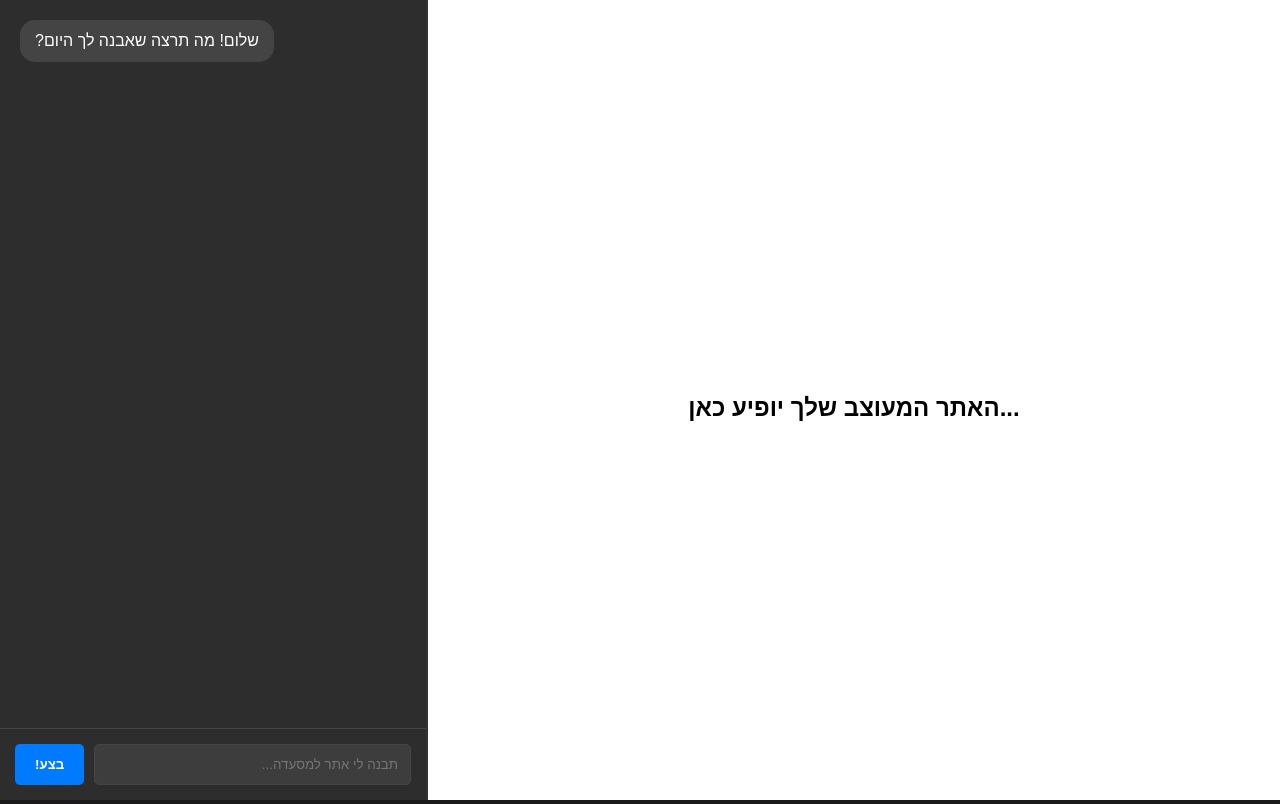
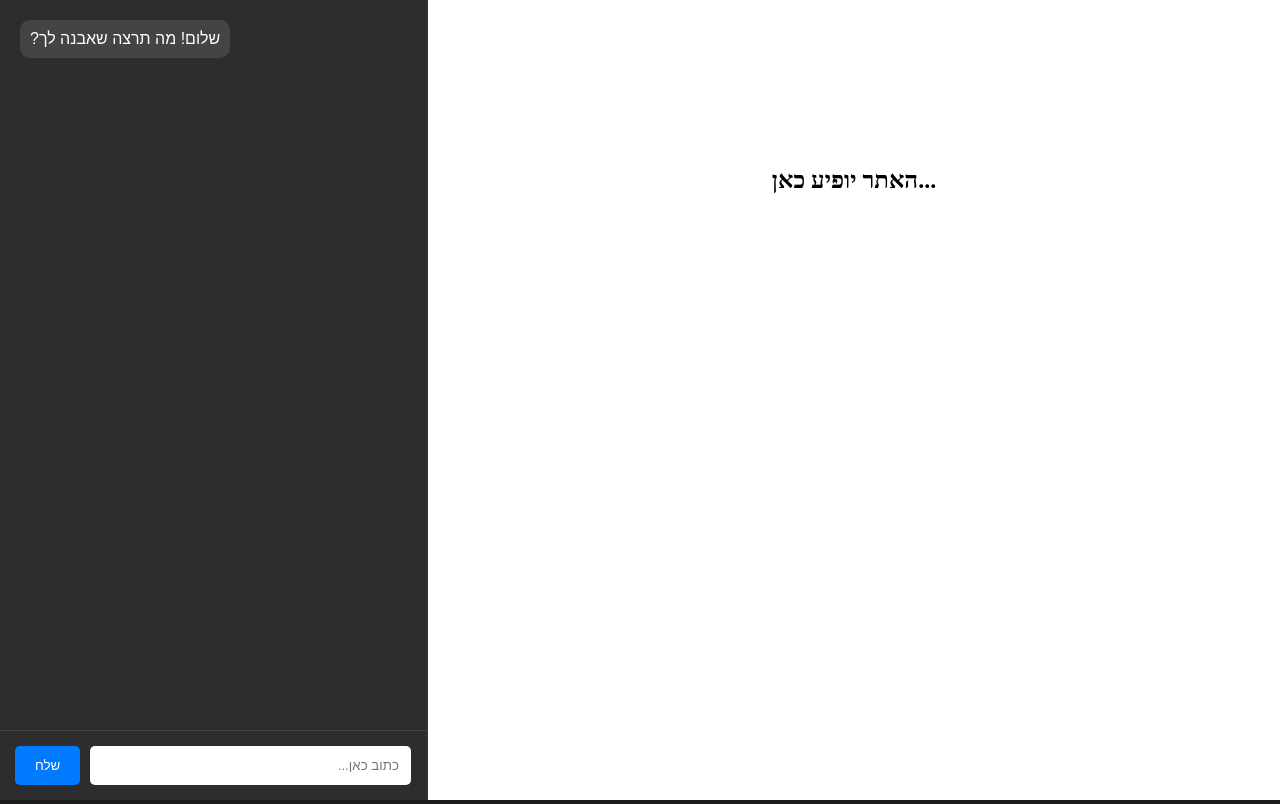
Before and after one commit to SmartAgentIL/smart-agent-site, a website: page index.html in a window 1280 px wide. Drawn offline with Linux system fonts and the light colour scheme.

Commit message:
Update index.html

```diff
--- a/index.html
+++ b/index.html
@@ -2,31 +2,30 @@
 <html lang="he" dir="rtl">
 <head>
     <meta charset="UTF-8">
-    <meta name="viewport" content="width=device-width, initial-scale=1.0">
     <title>סוכן AI - בונה אתרים</title>
     <style>
-        body { margin: 0; display: flex; height: 100vh; font-family: sans-serif; overflow: hidden; background: #1a1a1a; color: white; }
-        #preview-side { flex: 2; background: #fff; border-left: 2px solid #333; position: relative; }
+        body { margin: 0; display: flex; height: 100vh; font-family: sans-serif; background: #1a1a1a; color: white; }
+        #preview-side { flex: 2; background: #fff; border-left: 2px solid #333; }
         #chat-side { flex: 1; display: flex; flex-direction: column; background: #2d2d2d; min-width: 350px; }
         #messages { flex: 1; overflow-y: auto; padding: 20px; display: flex; flex-direction: column; gap: 10px; }
-        #input-area { padding: 15px; border-top: 1px solid #444; display: flex; gap: 10px; background: #2d2d2d; }
-        input { flex: 1; padding: 12px; border-radius: 5px; border: 1px solid #444; background: #3d3d3d; color: white; outline: none; }
-        button { padding: 10px 20px; background: #007bff; color: white; border: none; border-radius: 5px; cursor: pointer; font-weight: bold; }
+        #input-area { padding: 15px; border-top: 1px solid #444; display: flex; gap: 10px; }
+        input { flex: 1; padding: 12px; border-radius: 5px; border: none; }
+        button { padding: 10px 20px; background: #007bff; color: white; border: none; border-radius: 5px; cursor: pointer; }
         iframe { width: 100%; height: 100%; border: none; background: white; }
-        .msg { padding: 10px 15px; border-radius: 15px; max-width: 85%; line-height: 1.4; }
+        .msg { padding: 10px; border-radius: 10px; max-width: 80%; }
         .user { background: #007bff; align-self: flex-start; }
         .bot { background: #444; align-self: flex-end; }
     </style>
 </head>
 <body>
     <div id="preview-side">
-        <iframe id="display-frame" srcdoc="<div style='display:flex;justify-content:center;align-items:center;height:100vh;font-family:sans-serif;'><h2>האתר המעוצב שלך יופיע כאן...</h2></div>"></iframe>
+        <iframe id="display-frame" srcdoc="<h2 style='text-align:center;margin-top:20%;color:black'>האתר יופיע כאן...</h2>"></iframe>
     </div>
     <div id="chat-side">
-        <div id="messages"><div class="msg bot">שלום! מה תרצה שאבנה לך היום?</div></div>
+        <div id="messages"><div class="msg bot">שלום! מה תרצה שאבנה לך?</div></div>
         <div id="input-area">
-            <input type="text" id="user-task" placeholder="תבנה לי אתר למסעדה..." onkeypress="if(event.key==='Enter') executeTask()">
-            <button onclick="executeTask()">בצע!</button>
+            <input type="text" id="user-task" placeholder="כתוב כאן...">
+            <button onclick="executeTask()">שלח</button>
         </div>
     </div>
     <script>
@@ -37,7 +36,6 @@
             if(!task) return;
             addMessage(task, 'user');
             input.value = '';
-            const loadingMsg = addMessage('מעבד בקשה...', 'bot');
             try {
                 const response = await fetch(BACKEND_URL, {
                     method: 'POST',
@@ -47,19 +45,16 @@
                 const data = await response.json();
                 if(data.code) {
                     document.getElementById('display-frame').srcdoc = data.code;
-                    loadingMsg.textContent = 'האתר מוכן!';
                 }
             } catch (err) {
-                loadingMsg.textContent = 'שגיאה בחיבור לשרת.';
+                addMessage('שגיאה בחיבור לשרת.', 'bot');
             }
         }
         function addMessage(text, type) {
             const div = document.createElement('div');
             div.className = 'msg ' + type;
             div.textContent = text;
-            const container = document.getElementById('messages');
-            container.appendChild(div);
-            container.scrollTop = container.scrollHeight;
+            document.getElementById('messages').appendChild(div);
             return div;
         }
     </script>
```
